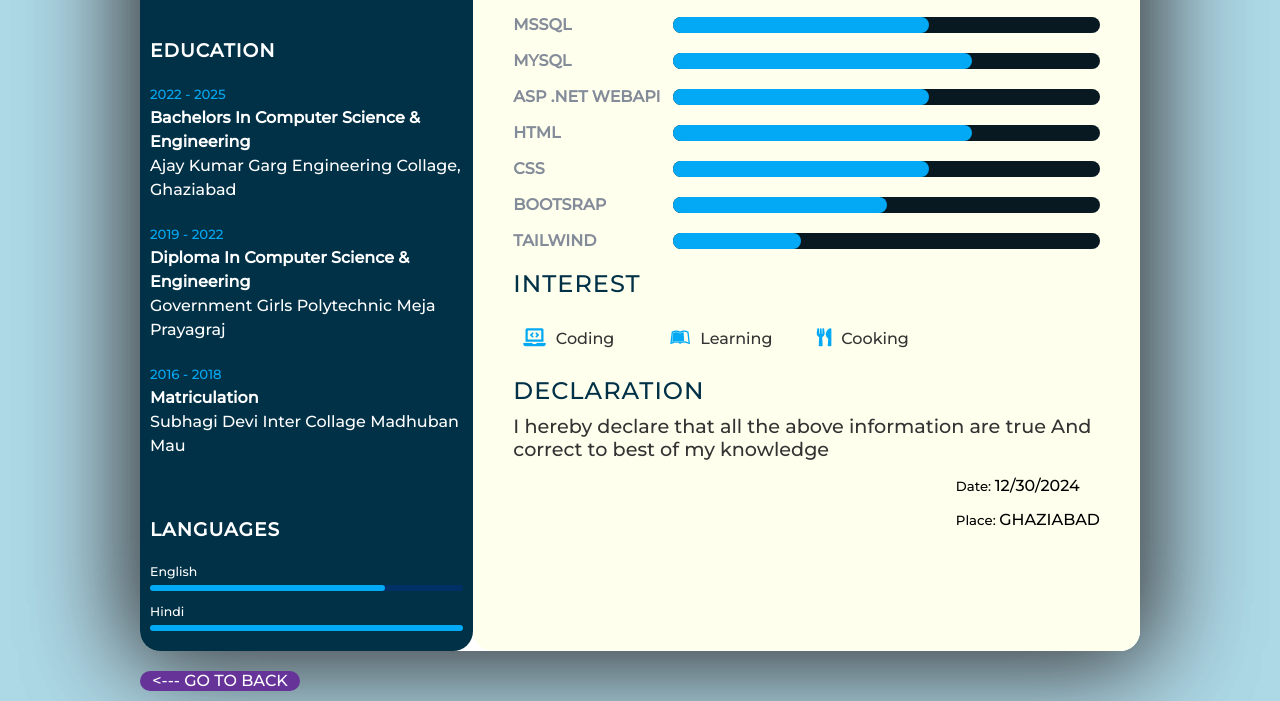
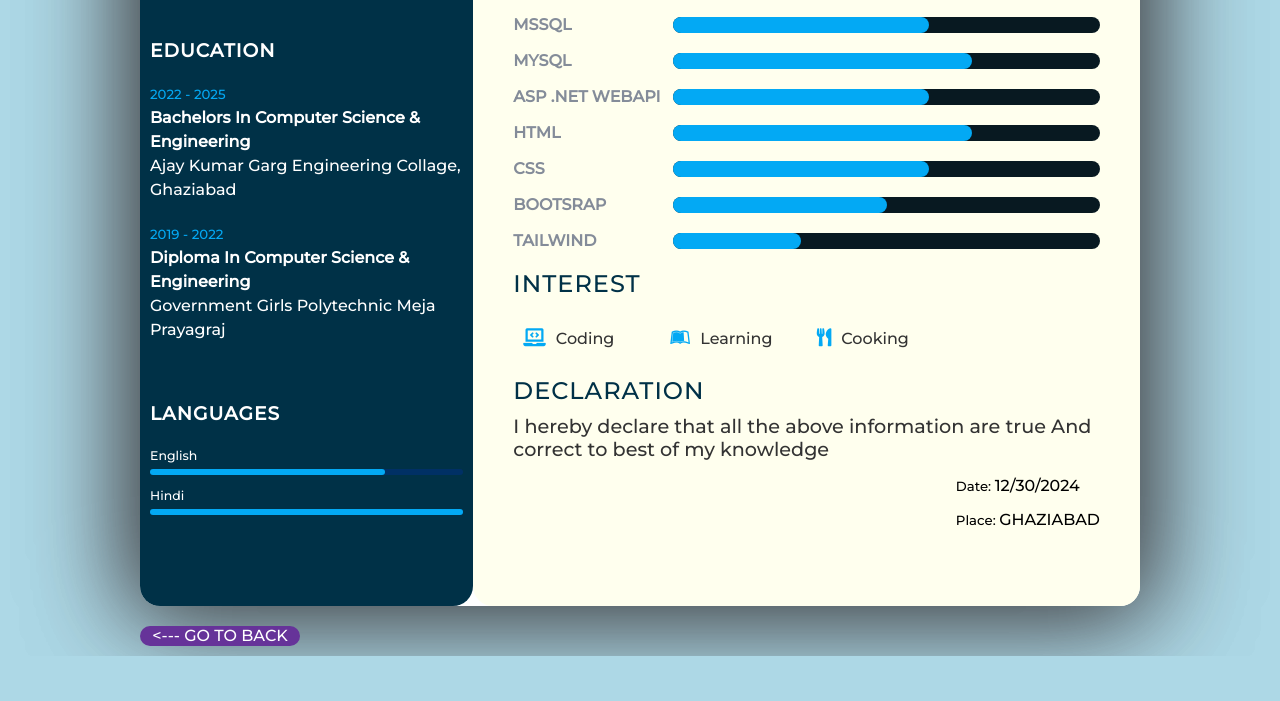
Before and after one commit to kanchan-1903/demo-portfolio, a plain HTML site: page resume.html in a window 1280 px wide. Shown: the part 678-1379 px from the top of the page. After the commit the page ends 1334 px from the top, so only its background shows below. Drawn offline with Linux system fonts and the light colour scheme.

Commit message:
Update resume.html

```diff
--- a/resume.html
+++ b/resume.html
@@ -68,12 +68,6 @@
                         <h4>Diploma In Computer Science & Engineering</h4>
                         <h4>Government Girls Polytechnic Meja Prayagraj</h4>
                     </li>
-                    <li>
-                        <h5>2016 - 2018</h5>
-                        <h4>Matriculation</h4>
-                        <h4>Subhagi Devi Inter Collage Madhuban Mau</h4>
-                    </li>
-
 
                 </ul>
             </div>
```
